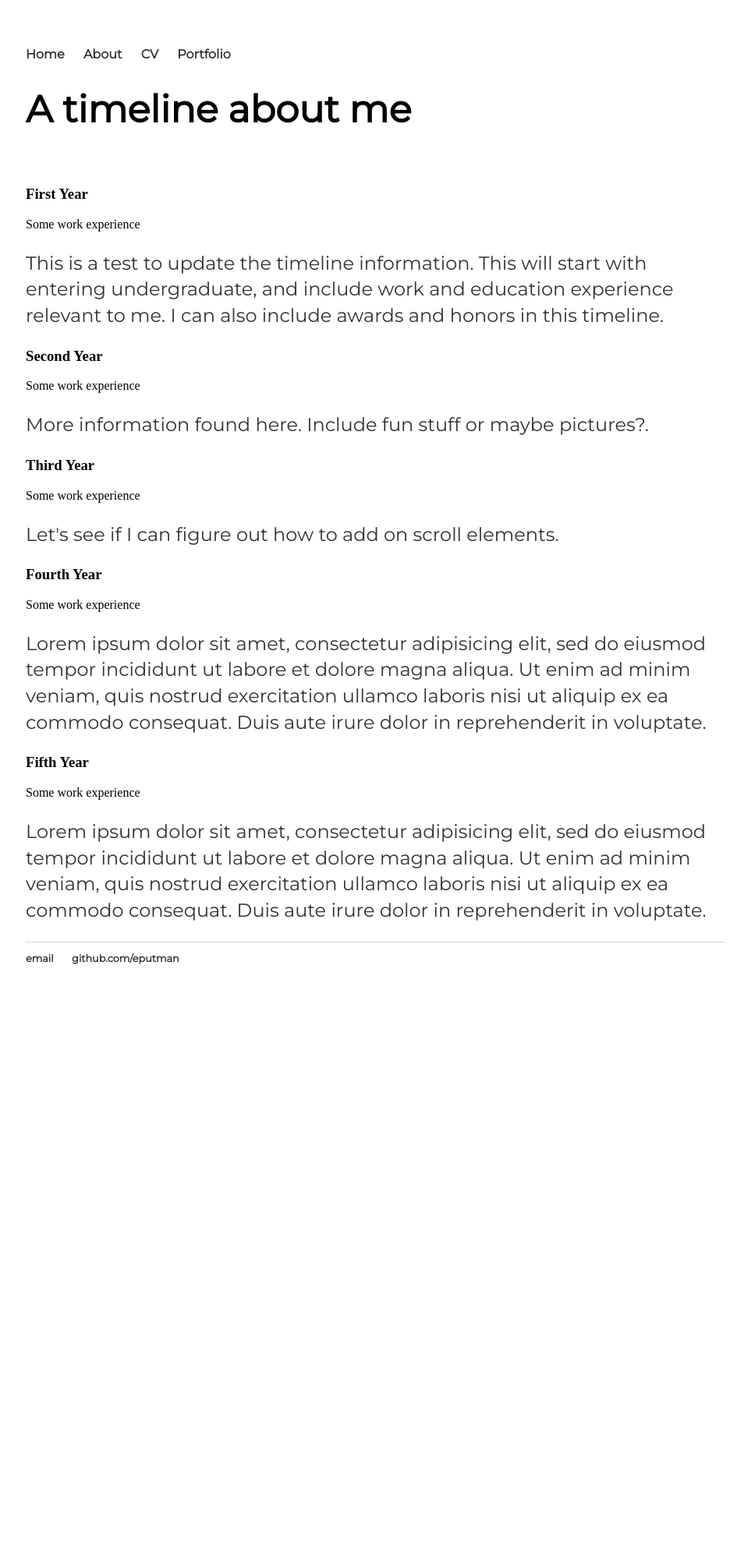
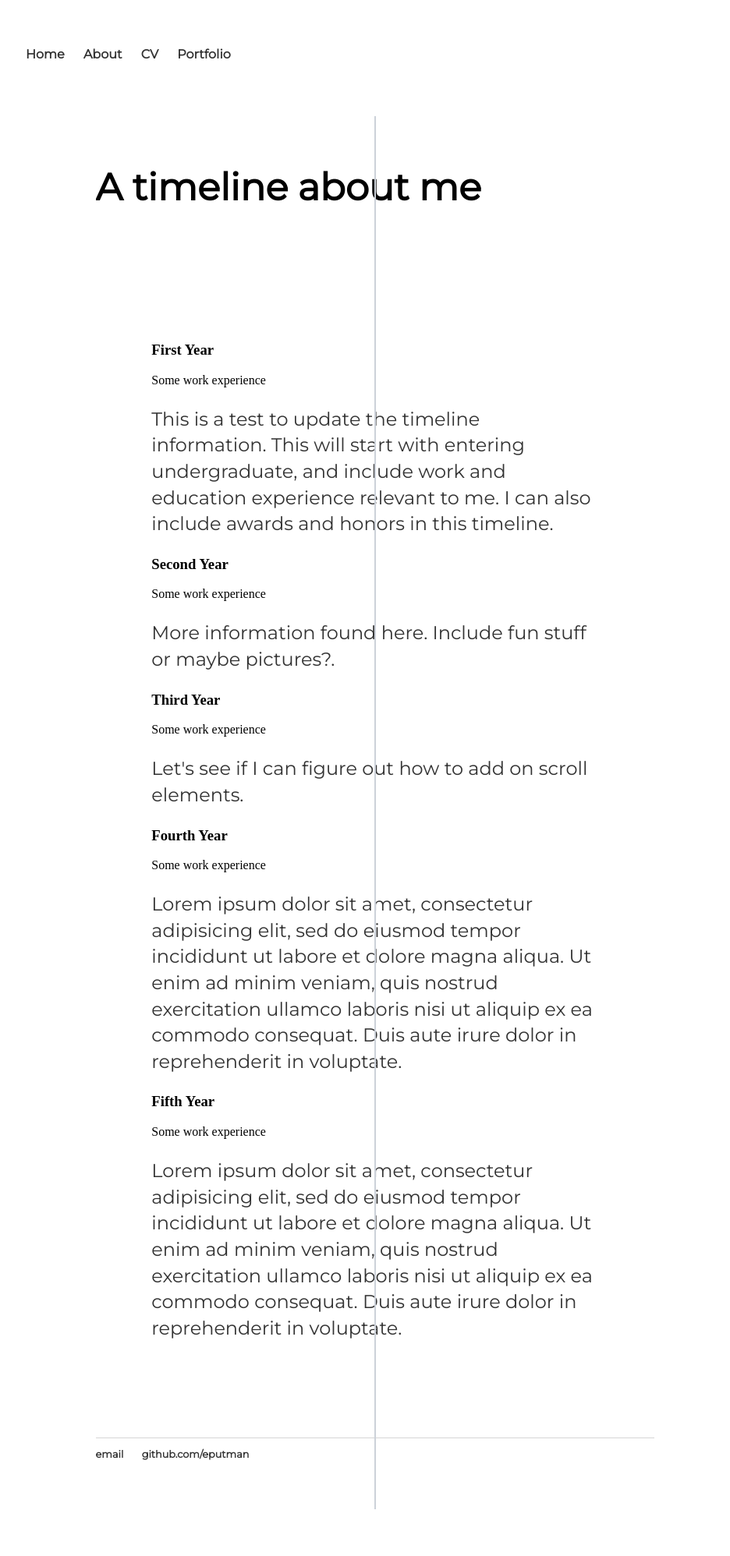
Before and after one commit to eputman/eputman.github.io, a Jekyll site: the page built from about/index.html, in a window 1280 px wide. Shown: the whole page at 78% size, without its empty margins (159-1095 px from the left). Built offline with Jekyll 4.4.1, drawn with Linux system fonts in a browser that asks for light colours; before the commit the page ends 1297 px from its top, so only the background shows below that.

Commit message:
Update timeline.css
Uncomment container

```diff
--- a/css/timeline.css
+++ b/css/timeline.css
@@ -46,7 +46,7 @@
     list-style: none;
 }
 
-/* .container {
+.container {
    width: 80%;
    padding: 50px 0;
    margin: 50px auto;
@@ -66,7 +66,7 @@
    z-index: 1
 }
 
-.timeline-block {
+/* .timeline-block {
    width: -webkit-calc(50% + 8px);
    width: -moz-calc(50% + 8px);
    width: calc(50% + 8px);
```
